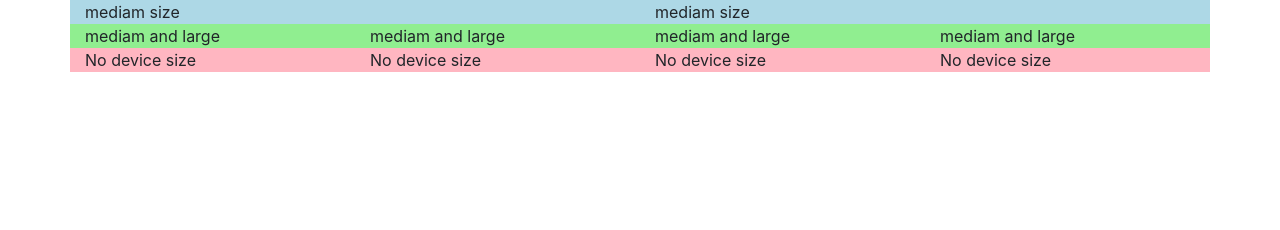
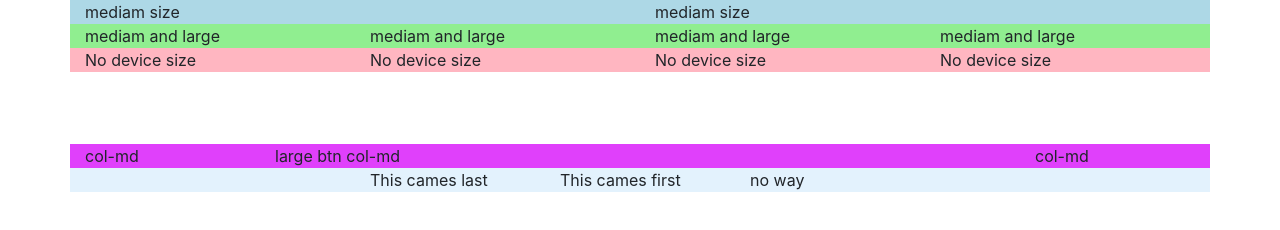
Before and after one commit to wagolemusa/bootstrap4, a plain HTML site: page rows.html in a window 1280 px wide. Drawn offline with nearby package versions, Linux system fonts and the light colour scheme.

Commit message:
adding row with flexbox

```diff
--- a/rows.html
+++ b/rows.html
@@ -31,7 +31,18 @@
 		<div class="col-3">No device size</div>
 		<div class="col-3">No device size</div>
 	</div>
+<br/><br/><br/>
+	<div class="row" style="background-color: #e040fb;">
+		<div class="col-md">col-md</div>
+		<div class="col-md-8">large btn col-md</div>
+		<div class="col-md">col-md</div>
+	</div>
 
+	<div class="row justify-content-md-center" style="background-color: #e3f2fd;">
+		<div class="col-md-2 flex-last">This cames last</div>
+		<div class="col-md-2 flex-first">This cames first</div>
+		<div class="col-md-2">no way</div>
+	</div>
 
 </div>
 
```
